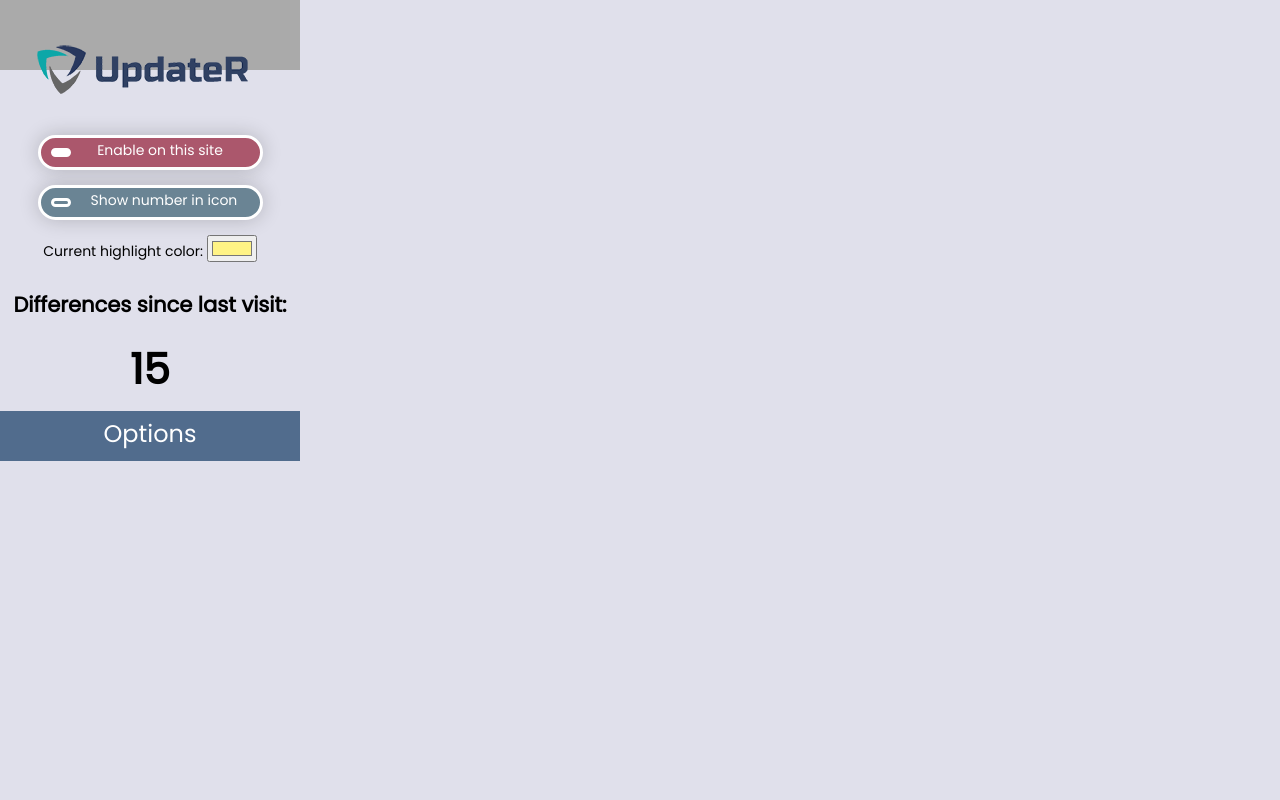
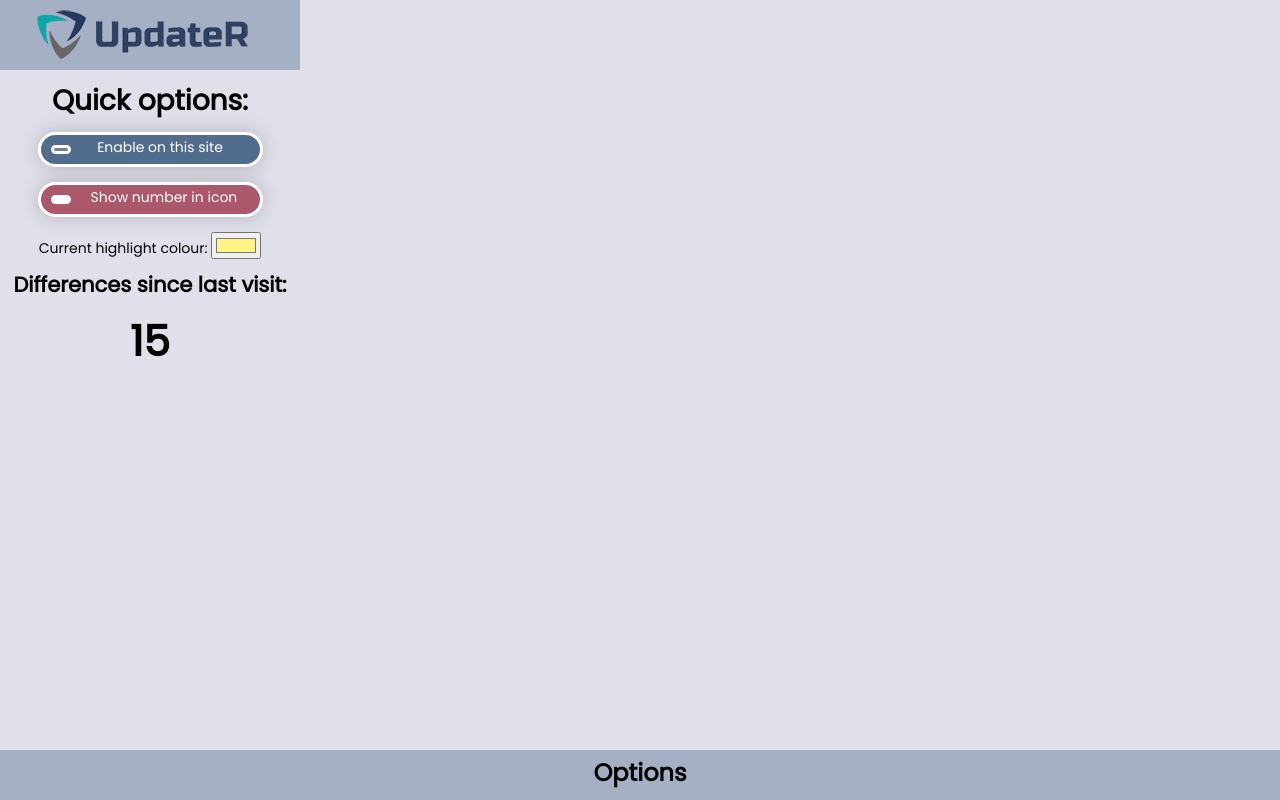
Before and after one commit to CostanCatalin/history-extension, a browser extension: page extension-body/extension_body.html in a window 1280 px wide. Drawn offline with Linux system fonts and the light colour scheme; no server answers.

Commit message:
extension make-over

```diff
--- a/extension-body/extension_body.html
+++ b/extension-body/extension_body.html
@@ -19,6 +19,8 @@
   <main>
     <script src="js/jscolor.js"></script>
 
+    <h1>Quick options:</h1>
+
     <div class="container container-1">
       <input type="checkbox" id="is-enabled" checked>
       <label for="is-enabled">Enable on this site</label>
@@ -30,7 +32,7 @@
     </div>
 
     <div class="container container-3">
-      <label for="hi-color">Current highlight color:</label>
+      <label for="hi-color">Current highlight colour:</label>
       <input id="hi-color" type="color" value="#fff385"/>
     </div>
 
--- a/extension-body/js/background.js
+++ b/extension-body/js/background.js
@@ -29,8 +29,9 @@ function initApp() {
       // If new user, add default colour
       usersRef.once('value', function(snapshot) {
         if (snapshot.val() == null) {
-          usersRef.child(userId).set({
-            highlight_color: "#fff385"
+          usersRef.set({
+            highlight_color: "#fff385",
+            show_number_in_icon: false
           });
         }
       });
@@ -54,7 +55,7 @@ function initApp() {
 
                   // retrieving formatted dom from active tab
                   chrome.tabs.executeScript(tabs[0].id, {
-                    code: '(' + DOMFormatter + ')();'
+                    code: '(' + DOMFormatter + ')();' + fullPath
                   }, function(pageDOM) {
 
                     pageDOM = pageDOM[0];
@@ -70,7 +71,8 @@ function initApp() {
 
                           usersRef.child("/history/" + newKey).set({
                             url: currentUrl,
-                            dom: pageDOM
+                            dom: pageDOM,
+                            custom_colour: "not_set",
                           });
 
                           // Update the dom json
@@ -143,6 +145,7 @@ window.onload = function() {
 
 function DOMFormatter() {
   var dom = $("p:not(:has(>div))");
+
   var allElements = [];
   for (var i = 0; i < dom.length; i++) {
 
@@ -152,6 +155,7 @@ function DOMFormatter() {
     };
   }
 
+  console.log("sending document to extension");
   return JSON.stringify(allElements);
 }
 
--- a/extension-body/style.css
+++ b/extension-body/style.css
@@ -16,12 +16,12 @@ header {
   position: relative;
   width:100%;
   height: 70px;
-  background-color: #aaaaaa;
+  background-color: #516c8d69;
 }
 
 .logo {
   position: relative;
-  top: 45px;
+  top: 10px;
   left: 12%;
   width: 214px;
   height: 50px;
@@ -29,13 +29,19 @@ header {
 
 main {
   width: 100%;
-  padding-top: 65px;
   text-align: center;
 }
 
+h1,
+h2 {
+  margin: 10px 0;
+}
+
 footer {
+  position: absolute;
+  bottom: 0;
   width: 100%;
-  background-color: #516c8d;
+  background-color: #516c8d69;
   color: #fff;
   align-items: center;
 }
@@ -46,15 +52,16 @@ footer a {
   display: block;
   text-decoration: none;
   text-align: center;
+  font-weight: bold;
   transition: 0.15s all;
 }
 
 footer a:hover {
-  background-color: #304163;
+  background-color: #516c8d;
 }
 
 footer a .footer-text {
-  color: white;
+  color: black;
   font-size: 24px;
   position: relative;
   top: 5px;
@@ -89,7 +96,7 @@ footer a .footer-text:before{
   border: 3px solid #fff;
   border-radius: 100px;
   color: #fff;
-  background-color: #6a8494;
+  background-color: #ab576c;
   box-shadow: 0 0 20px rgba(0, 0, 0, .2);
   white-space: nowrap;
   cursor: pointer;
@@ -109,6 +116,7 @@ footer a .footer-text:before{
   border: 3px solid #fff;
   border-radius: 100px;
   transition: background-color .2s;
+  background-color: #fff;
 }
 
 .container-1 input[type=checkbox],
@@ -121,11 +129,15 @@ label:hover, input:focus + label {
 }
 
 input:checked + label {
-  background-color: #ab576c;
+  background-color: #516c8d;
 }
 
 input:checked + label::before {
-  background-color: #fff;
+  background-color: #6a8494;
+}
+
+#hi-color {
+  cursor: pointer;
 }
 
 .container-3 label:hover {
@@ -133,7 +145,7 @@ input:checked + label::before {
 }
 
 .differences {
-  padding: 10px;
+  padding: 0 10px;
 }
 
 .differences h1 {
```
